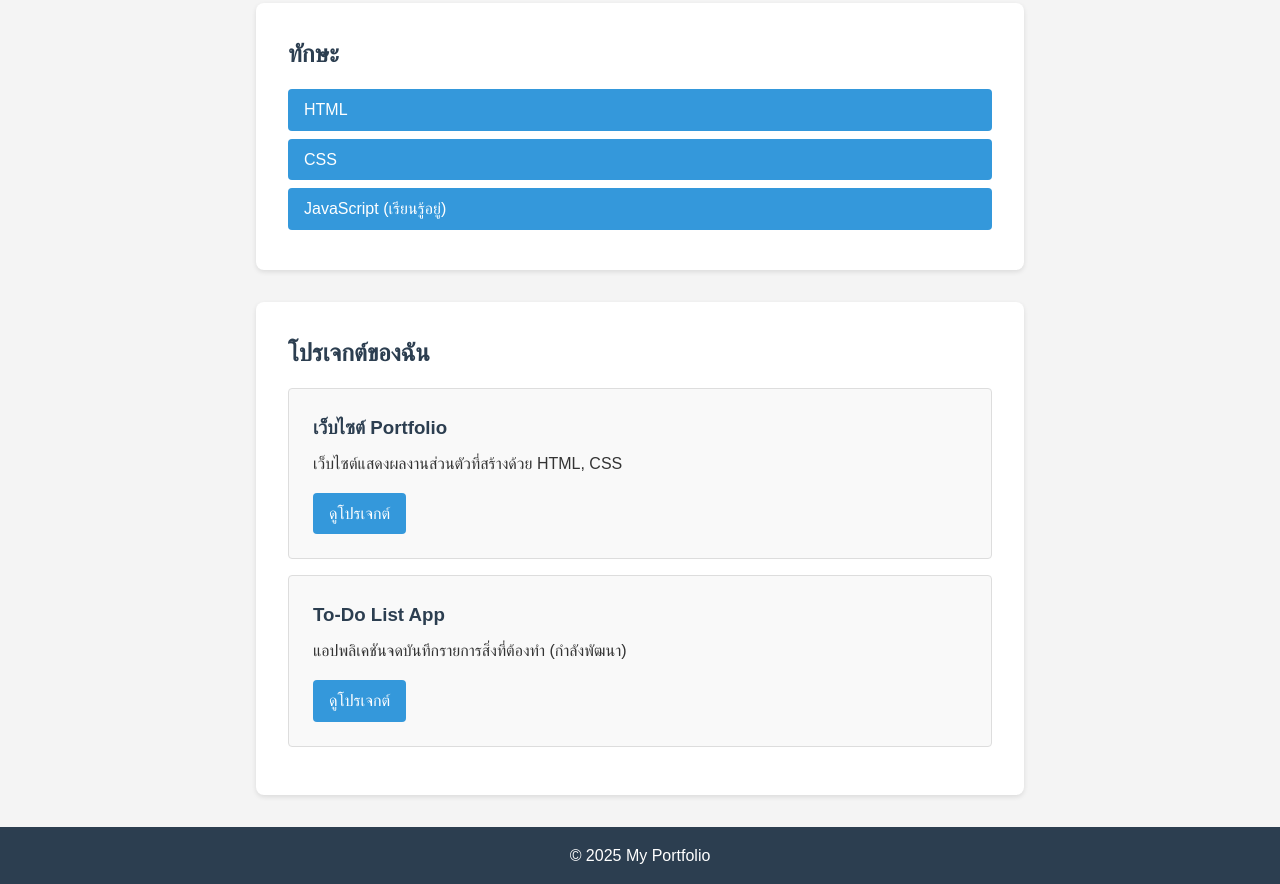
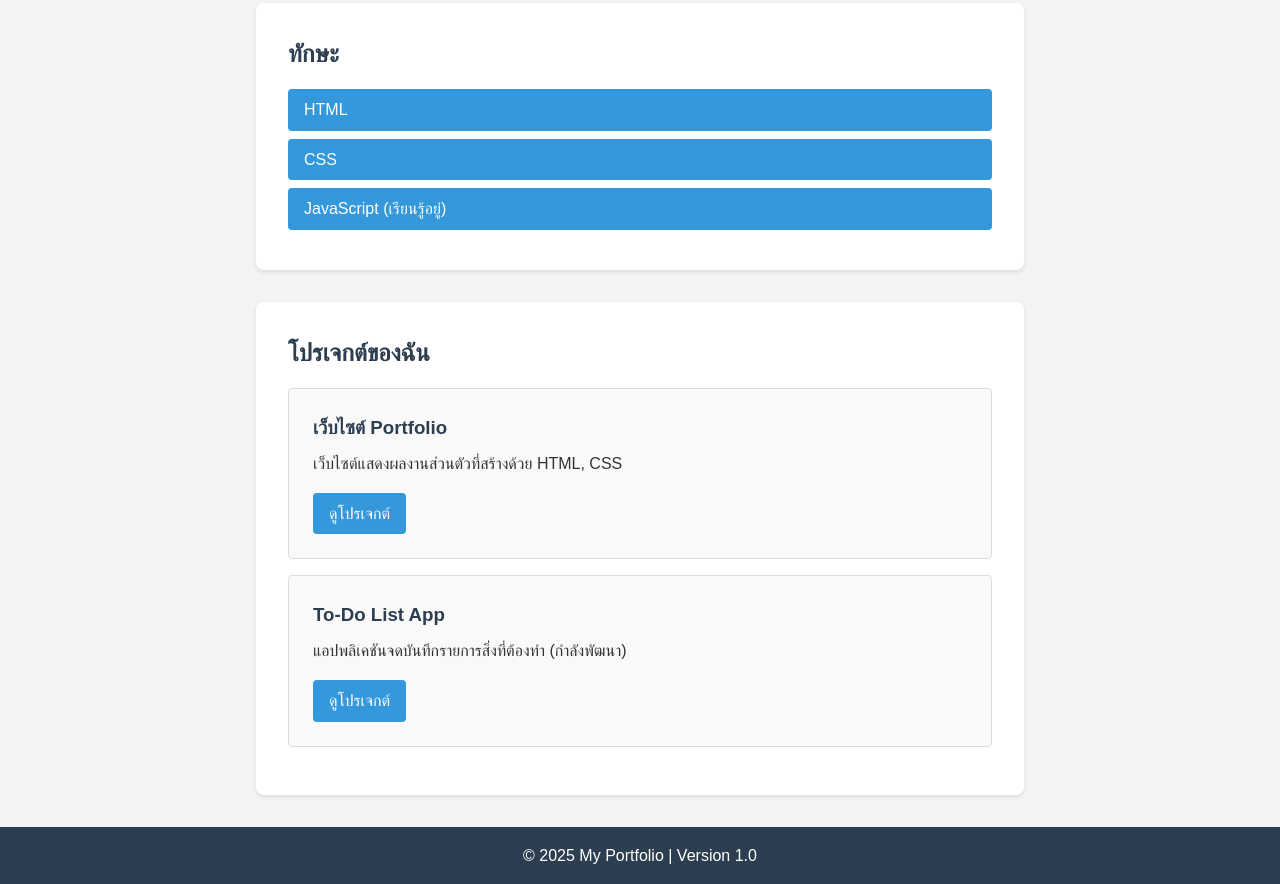
Before and after one commit to thitipat0/my-portfolio, a plain HTML site: page index.html in a window 1280 px wide. Shown: the part 354-1238 px from the top of the page. Drawn offline with Linux system fonts and the light colour scheme.

Commit message:
Add version info to footer

```diff
--- a/index.html
+++ b/index.html
@@ -43,7 +43,7 @@
     </main>
 
     <footer>
-        <p>&copy; 2025 My Portfolio</p>
+        <p>&copy; 2025 My Portfolio | Version 1.0</p>
     </footer>
 </body>
 </html>
```
